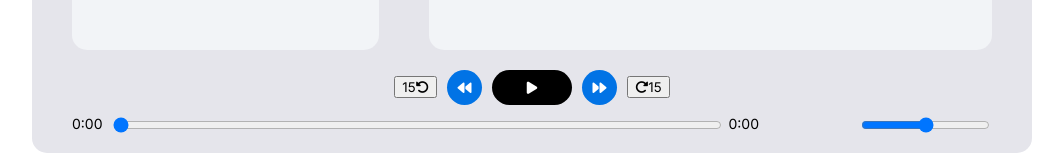
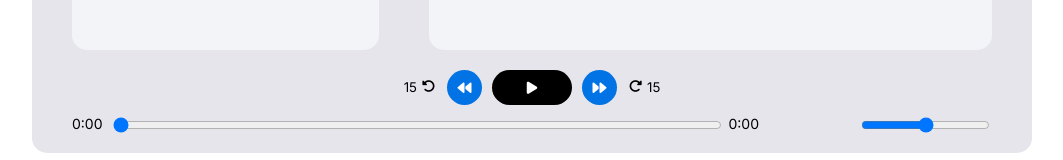
Before and after one commit to LA-248/music-player, a plain HTML site: page index.html in a window 1280 px wide. Shown: the part 580-740 px from the top of the page, without its empty margins (108-1171 px from the left). Drawn offline with Linux system fonts and the light colour scheme; some icons are missing.

Commit message:
Style rewind and fast forward buttons

```diff
--- a/styles/style.css
+++ b/styles/style.css
@@ -335,6 +335,44 @@
   gap: 10px;
 }
 
+.rewind {
+  display: flex;
+  justify-content: center;
+  align-items: center;
+  text-decoration: none;
+  border-radius: 999px;
+  width: 35px;
+  height: 35px;
+  background-color: transparent;
+  color: black;
+  border: none;
+  font-weight: 400;
+  gap: 5px;
+}
+
+.fast-forward {
+  display: flex;
+  justify-content: center;
+  align-items: center;
+  text-decoration: none;
+  border-radius: 999px;
+  width: 35px;
+  height: 35px;
+  background-color: transparent;
+  color: black;
+  border: none;
+  font-weight: 400;
+  gap: 5px;
+}
+
+.rewind:hover {
+  cursor: pointer;
+}
+
+.fast-forward {
+  cursor: pointer;
+}
+
 .prev-button {
   text-decoration: none;
   font-size: 14px;
```
